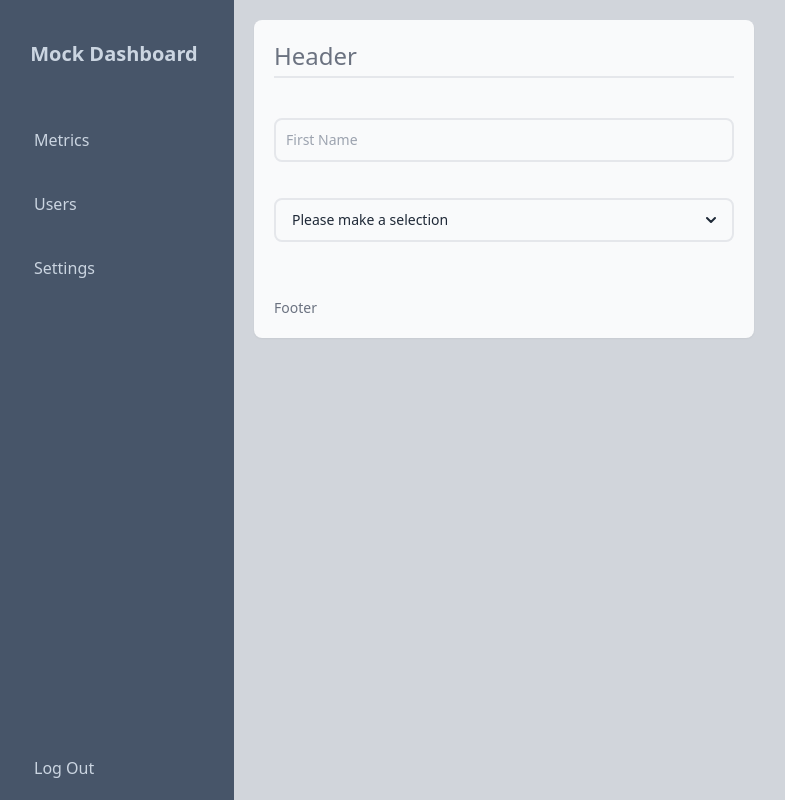
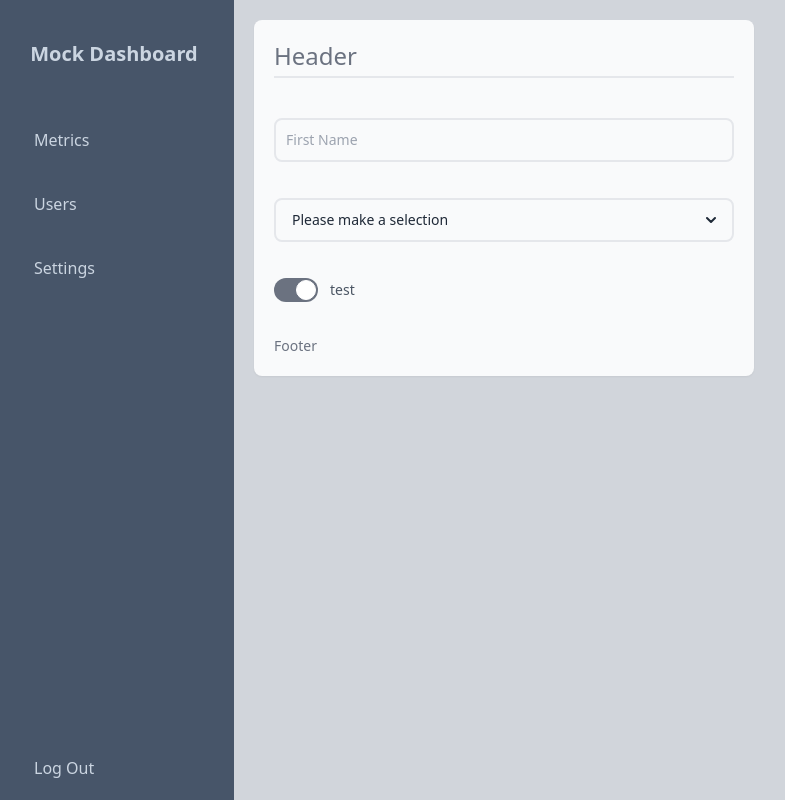
Before and after one commit to Ayaz2589/mock-dashboard, a React (Vite) app: page / in a window 1280 px wide. Shown: the whole page, without its empty margins (6-791 px from the left). Built offline with nearby package versions, Linux system fonts and the light colour scheme.

Commit message:
add toggle

```diff
--- a/src/components/containers/Dashboard/index.tsx
+++ b/src/components/containers/Dashboard/index.tsx
@@ -7,7 +7,7 @@ import {
   CardHeader,
   CardContent,
   CardFooter,
-  Button,
+  Toggle,
 } from "../../";
 import { useState } from "react";
 
@@ -43,6 +43,7 @@ const Dashboard = () => {
               handleSelection={handleSelection}
               error={error}
             />
+            <Toggle title="test" checked onClick={(e) => console.log(e.target.value)} />
           </CardContent>
           <CardFooter>Footer</CardFooter>
         </Card>
--- a/src/components/index.ts
+++ b/src/components/index.ts
@@ -8,3 +8,4 @@ export { default as SplitScreen } from "./ui/SplitScreen"
 export { default as Input } from "./ui/Input"
 export { default as Dropdown } from "./ui/Dropdown"
 export { default as Card, CardContent, CardHeader, CardFooter } from "./ui/Card"
+export { default as Toggle } from "./ui/Toggle"
--- a/src/components/ui/Dropdown/index.tsx
+++ b/src/components/ui/Dropdown/index.tsx
@@ -40,7 +40,7 @@ const Dropdown = ({ options, handleSelection, error }: Props) => {
         {selectedOption ? selectedOption.label : "Please make a selection"}
       </Button>
       {open ? (
-        <div className="p-1 bg-gray-50 rounded-lg mt-1 absolute w-full border-solid border-2 shadow-sm">
+        <div className="p-1 bg-gray-50 rounded-lg mt-1 absolute w-full border-solid border-2 shadow-sm z-10">
           {options.map((option: Option, index: number) => (
             <Button
               type="drop-down-item"
--- /dev/null
+++ b/src/components/ui/Toggle/index.tsx
@@ -0,0 +1,22 @@
+type Props = {
+  title: string;
+  checked: boolean;
+  onClick: (e: any) => void;
+};
+
+const Toggle = ({ title, checked, onClick }: Props) => {
+  return (
+    <label className="inline-flex items-center me-5 cursor-pointer">
+      <input
+        type="checkbox"
+        className="sr-only peer"
+        checked={checked}
+        onClick={onClick}
+      />
+      <div className="relative w-11 h-6 bg-gray-200 rounded-full peer peer-focus:ring-4 peer-focus:ring-gray-300 peer-checked:after:translate-x-full rtl:peer-checked:after:-translate-x-full peer-checked:after:border-white after:content-[''] after:absolute after:top-0.5 after:start-[2px] after:bg-white after:border-gray-300 after:border after:rounded-full after:h-5 after:w-5 after:transition-all dark:border-gray-600 peer-checked:bg-gray-500"></div>
+      <span className="ms-3 text-sm font-medium text-gray-600">{title}</span>
+    </label>
+  );
+};
+
+export default Toggle;
```
